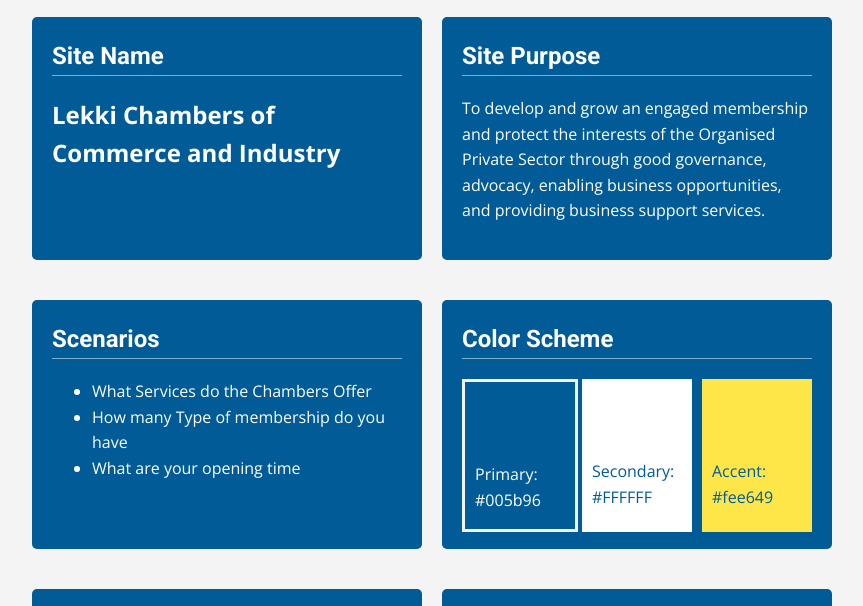
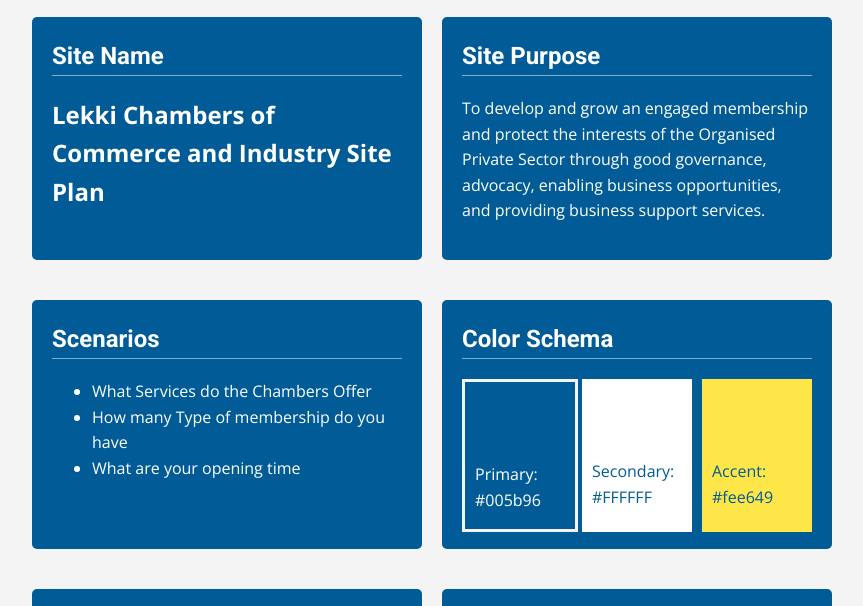
Before and after one commit to BlacIP/wdd230, a plain HTML site: page lesson03/chamber-site-plan.html in a window 1280 px wide. Shown: the part 169-775 px from the top of the page, without its empty margins (208-1071 px from the left). Drawn offline with nearby package versions, Linux system fonts and the light colour scheme.

Commit message:
wk3-audit

```diff
--- a/lesson03/chamber-site-plan.html
+++ b/lesson03/chamber-site-plan.html
@@ -7,6 +7,7 @@
     <meta name="author" content="Boluwatife Adebiyi Omotoyinbo">
     <meta name="description" content="A Custum Built Chambers of Commerce Website.">
     <link rel="stylesheet" href="styles/chamber-site-plan.css">
+    <link rel="icon" href="../favicon.ico">
     <meta property="og:title" content="Boluwatife Adebiyi Omotoyinbo - WDD 230 - Web Frontend Development">
     <meta property="og:type" content="website">
     <meta property="og:image" content="https://www.istockphoto.com/photo/aerial-street-view-of-lagos-gm1307710890-397895461?phrase=lagos+city&searchscope=image%2Cfilm">
@@ -27,7 +28,7 @@
     <main>
         <section class="card">
             <h2> Site Name</h2>
-            <h1> Lekki Chambers of Commerce and Industry</h1>
+            <h1> Lekki Chambers of Commerce and Industry Site Plan</h1>
         </section>
         <section class="card">
             <h2>Site Purpose</h2>
@@ -44,7 +45,7 @@
             </ul>
         </section>
         <section class="card">
-            <h2>Color Scheme</h2>
+            <h2>Color Schema</h2>
             <section class="color-scheme">
                 <section class="primary"> <P> Primary: #005b96</P> </section>
                 <section class="secondary"><P> Secondary: #FFFFFF</P> </section>
```
